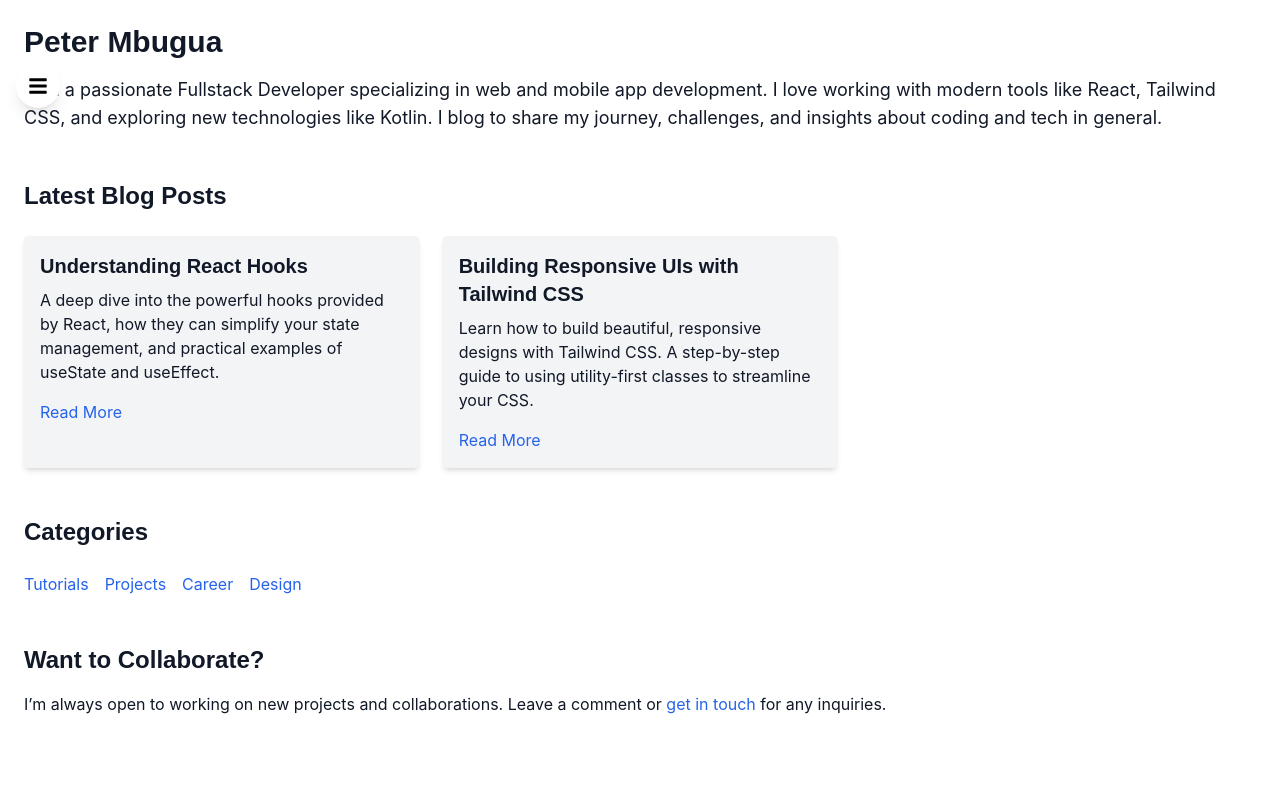
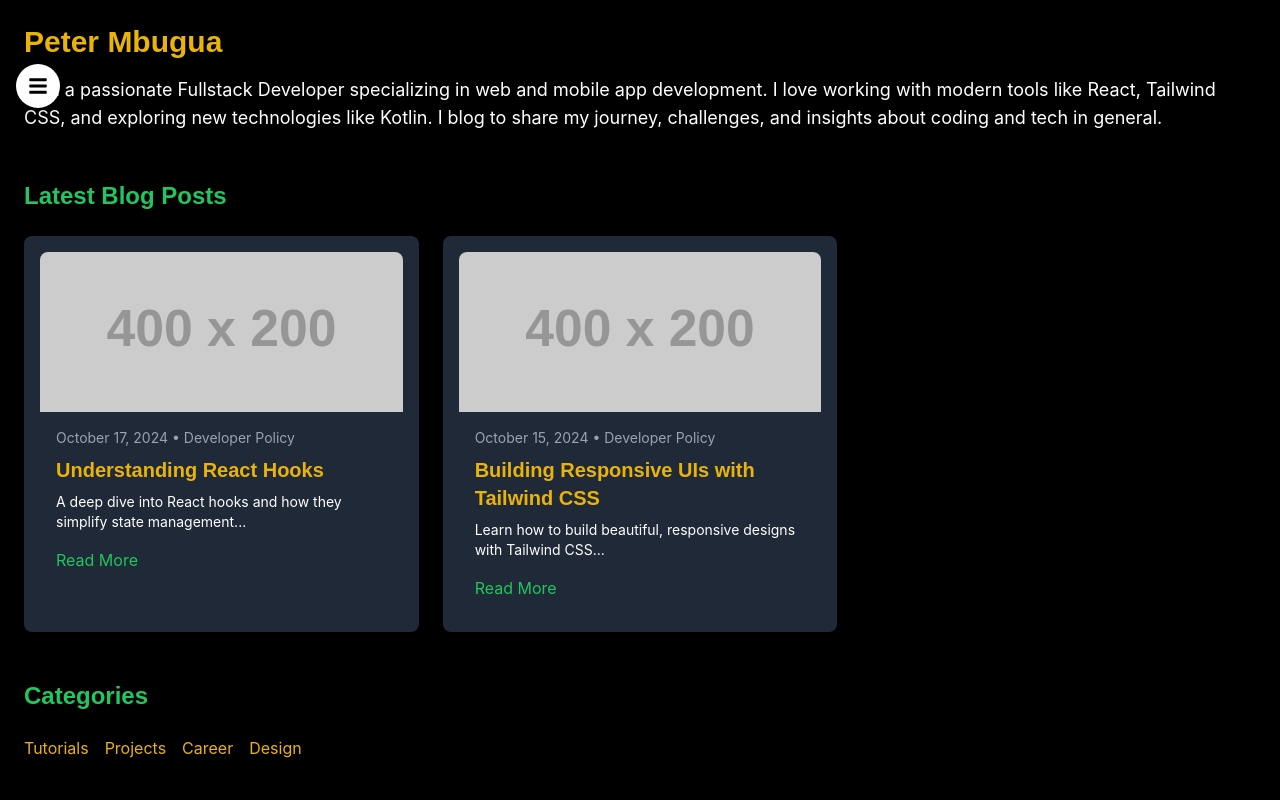
Before and after one commit to P-Mbugua/Final_Portfolio, a React (Vite) app: page /blog in a window 1280 px wide. Shown: the top 800 px of the page. Built offline with nearby package versions, Linux system fonts and the light colour scheme.

Commit message:
refactored the codes

```diff
--- a/src/Pages/Blog.jsx
+++ b/src/Pages/Blog.jsx
@@ -3,10 +3,10 @@ import { Link } from 'react-router-dom';
 
 const Blog = () => {
   return (
-    <div className="min-h-screen bg-white text-gray-900 p-6">
+    <div className="min-h-screen bg-black text-white p-6">
       {/* Introduction/Author Bio */}
       <section className="mb-12">
-        <h1 className="text-3xl font-bold mb-4">Peter Mbugua</h1>
+        <h1 className="text-3xl font-bold mb-4 text-yellow-500">Peter Mbugua</h1>
         <p className="text-lg">
           I am a passionate Fullstack Developer specializing in web and mobile app development. I love working with modern tools like React, Tailwind CSS, and exploring new technologies like Kotlin. I blog to share my journey, challenges, and insights about coding and tech in general.
         </p>
@@ -14,45 +14,66 @@ const Blog = () => {
 
       {/* Blog Posts */}
       <section className="mb-12">
-        <h2 className="text-2xl font-semibold mb-6">Latest Blog Posts</h2>
+        <h2 className="text-2xl font-semibold mb-6 text-green-500">Latest Blog Posts</h2>
         <div className="grid md:grid-cols-2 lg:grid-cols-3 gap-6">
-          {/* Sample Blog Post */}
-          <div className="bg-gray-100 p-4 rounded shadow-md">
-            <h3 className="text-xl font-semibold mb-2">Understanding React Hooks</h3>
-            <p className="mb-4">
-              A deep dive into the powerful hooks provided by React, how they can simplify your state management, and practical examples of useState and useEffect.
-            </p>
-            <Link to="/post/react-hooks" className="text-blue-600 hover:underline">Read More</Link>
+          {/* Blog Post 1 */}
+          <div className="bg-gray-800 p-4 rounded-lg shadow-lg hover:shadow-2xl transition-shadow duration-300">
+            <img
+              src="https://via.placeholder.com/400x200" // Replace with actual image
+              alt="Post Thumbnail"
+              className="w-full h-40 object-cover rounded-t-lg"
+            />
+            <div className="p-4">
+              <p className="text-sm text-gray-400 mb-2">October 17, 2024 • Developer Policy</p>
+              <h3 className="text-xl font-semibold mb-2 text-yellow-500">Understanding React Hooks</h3>
+              <p className="text-sm mb-4">
+                A deep dive into React hooks and how they simplify state management...
+              </p>
+              <Link to="/post/react-hooks" className="text-green-500 hover:underline">
+                Read More
+              </Link>
+            </div>
           </div>
 
-          {/* Additional Blog Posts */}
-          <div className="bg-gray-100 p-4 rounded shadow-md">
-            <h3 className="text-xl font-semibold mb-2">Building Responsive UIs with Tailwind CSS</h3>
-            <p className="mb-4">
-              Learn how to build beautiful, responsive designs with Tailwind CSS. A step-by-step guide to using utility-first classes to streamline your CSS.
-            </p>
-            <Link to="/post/tailwind-css" className="text-blue-600 hover:underline">Read More</Link>
+          {/* Blog Post 2 */}
+          <div className="bg-gray-800 p-4 rounded-lg shadow-lg hover:shadow-2xl transition-shadow duration-300">
+            <img
+              src="https://via.placeholder.com/400x200" // Replace with actual image
+              alt="Post Thumbnail"
+              className="w-full h-40 object-cover rounded-t-lg"
+            />
+            <div className="p-4">
+              <p className="text-sm text-gray-400 mb-2">October 15, 2024 • Developer Policy</p>
+              <h3 className="text-xl font-semibold mb-2 text-yellow-500">Building Responsive UIs with Tailwind CSS</h3>
+              <p className="text-sm mb-4">
+                Learn how to build beautiful, responsive designs with Tailwind CSS...
+              </p>
+              <Link to="/post/tailwind-css" className="text-green-500 hover:underline">
+                Read More
+              </Link>
+            </div>
           </div>
-          {/* Add more blog post cards as necessary */}
+
+          {/* Add more blog posts as necessary */}
         </div>
       </section>
 
       {/* Categories/Tags */}
       <section className="mb-12">
-        <h2 className="text-2xl font-semibold mb-6">Categories</h2>
+        <h2 className="text-2xl font-semibold mb-6 text-green-500">Categories</h2>
         <ul className="flex flex-wrap gap-4">
-          <li><Link to="/category/tutorials" className="text-blue-600 hover:underline">Tutorials</Link></li>
-          <li><Link to="/category/projects" className="text-blue-600 hover:underline">Projects</Link></li>
-          <li><Link to="/category/career" className="text-blue-600 hover:underline">Career</Link></li>
-          <li><Link to="/category/design" className="text-blue-600 hover:underline">Design</Link></li>
+          <li><Link to="/category/tutorials" className="text-yellow-500 hover:underline">Tutorials</Link></li>
+          <li><Link to="/category/projects" className="text-yellow-500 hover:underline">Projects</Link></li>
+          <li><Link to="/category/career" className="text-yellow-500 hover:underline">Career</Link></li>
+          <li><Link to="/category/design" className="text-yellow-500 hover:underline">Design</Link></li>
         </ul>
       </section>
 
       {/* Call-to-Action (CTA) */}
       <section className="mb-12">
-        <h2 className="text-2xl font-semibold mb-4">Want to Collaborate?</h2>
+        <h2 className="text-2xl font-semibold mb-4 text-green-500">Want to Collaborate?</h2>
         <p className="mb-4">
-          I’m always open to working on new projects and collaborations. Leave a comment or <Link to="/contact" className="text-blue-600 hover:underline">get in touch</Link> for any inquiries.
+          I’m always open to working on new projects and collaborations. Leave a comment or <Link to="/contact" className="text-yellow-500 hover:underline">get in touch</Link> for any inquiries.
         </p>
       </section>
     </div>
```
